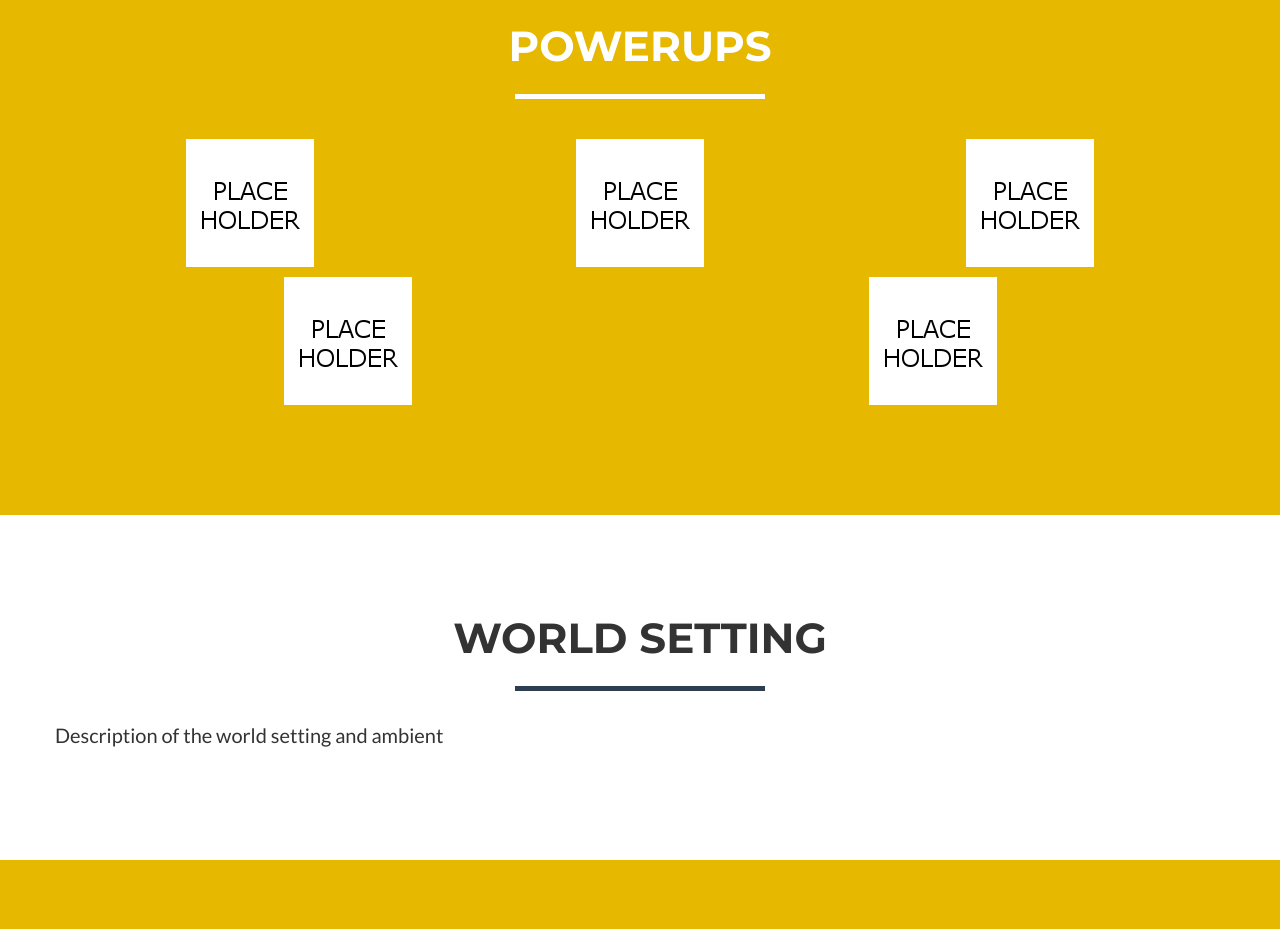
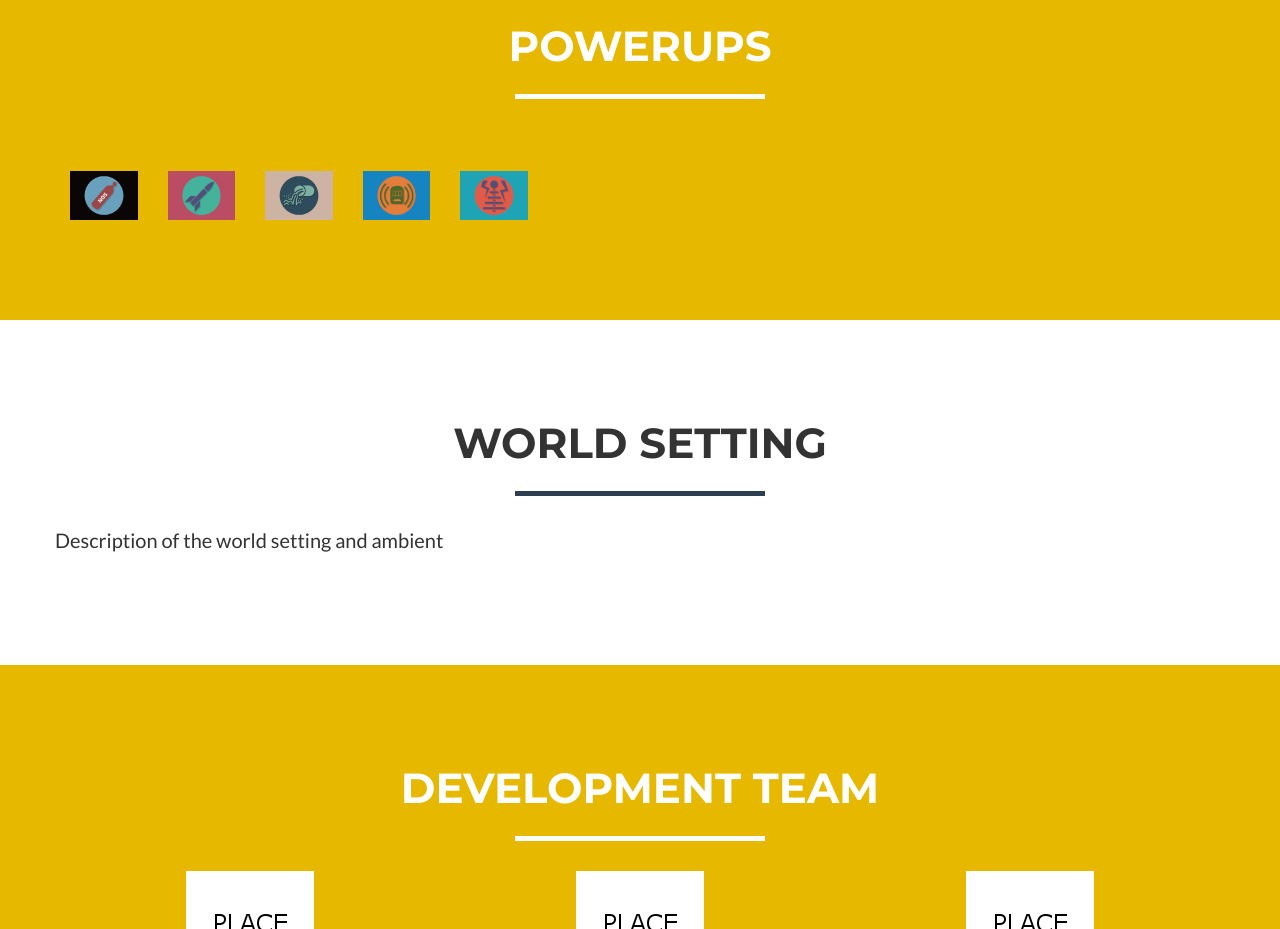
Before and after one commit to vanil90/VEngine-Website, a website: page index.html in a window 1280 px wide. Shown: the part 1900-2829 px from the top of the page. Drawn offline with nearby package versions, Linux system fonts and the light colour scheme.

Commit message:
Added images for the powerups

```diff
--- a/index.html
+++ b/index.html
@@ -112,49 +112,59 @@
 					<hr class="star-light">
 				</div>
 			</div>
-			<p>
 				<div class="row">
-					<div class="col-sm-4 text-center">
+					<div class="col-sm-1 text-center">
 						<a href="#nitroModal" class="portfolio-link text-center" data-toggle="modal">
-							<figure class="figure">
-								<img src="img/placeholder.png" class="figure-img img-fluid rounded">
-							</figure>
+							<div class="caption">
+								<div class="caption-content">
+									<i class="fa fa-search-plus fa-3x"></i>
+								</div>
+							</div>
+							<img src="img/powerups/Nitrous.png" class="img-responsive">
 						</a>
 					</div>
-					<div class="col-sm-4 text-center">
+					<div class="col-sm-1 text-center">
 						<a href="#missileModal" class="portfolio-link text-center" data-toggle="modal">
-							<figure class="figure">
-								<img src="img/placeholder.png" class="figure-img img-fluid rounded">
-							</figure>
+							<div class="caption">
+								<div class="caption-content">
+									<i class="fa fa-search-plus fa-3x"></i>
+								</div>
+							</div>
+								<img src="img/powerups/Missile.png" class="img-responsive">
 						</a>
 					</div>
-					<div class="col-sm-4 text-center">
+					<div class="col-sm-1 text-center">
 						<a href="#sludgeModal" class="portfolio-link text-center" data-toggle="modal">
-							<figure class="figure">
-								<img src="img/placeholder.png" class="figure-img img-fluid rounded">
-							</figure>
+							<div class="caption">
+								<div class="caption-content">
+									<i class="fa fa-search-plus fa-3x"></i>
+								</div>
+							</div>
+							<img src="img/powerups/Sludge.png" class="img-responsive">
+						</a>
+					</div>
+					<div class="col-sm-1 text-center">
+						<a href="#pushModal" class="portfolio-link text-center" data-toggle="modal">
+							<div class="caption">
+								<div class="caption-content">
+									<i class="fa fa-search-plus fa-3x"></i>
+								</div>
+							</div>
+								<img src="img/powerups/Force.png" class="img-responsive">
+
+						</a>
+					</div>
+					<div class="col-sm-1 text-center">
+						<a href="#teslaModal" class="portfolio-link text-center" data-toggle="modal">
+							<div class="caption">
+								<div class="caption-content">
+									<i class="fa fa-search-plus fa-3x"></i>
+								</div>
+							</div>
+								<img src="img/powerups/Tesla.png" class="img-responsive">
 						</a>
 					</div>
 				</div>
-			</p>
-			<p>
-				<div class="row">
-					<div class="col-sm-6 text-center">
-						<a href="#pushModal" class="portfolio-link text-center" data-toggle="modal">
-							<figure class="figure">
-								<img src="img/placeholder.png" class="figure-img img-fluid rounded">
-							</figure>
-						</a>
-					</div>
-					<div class="col-sm-6 text-center">
-						<a href="#teslaModal" class="portfolio-link text-center" data-toggle="modal">
-							<figure class="figure">
-								<img src="img/placeholder.png" class="figure-img img-fluid rounded">
-							</figure>
-						</a>
-					</div>
-				</div>
-			</p>
 		</div>
 	</section>
 
```
Also changed, not shown: img/powerups/Force.png (added), img/powerups/Missile.png (added), img/powerups/Nitrous.png (added), img/powerups/Sludge.png (added), img/powerups/Tesla.png (added).
